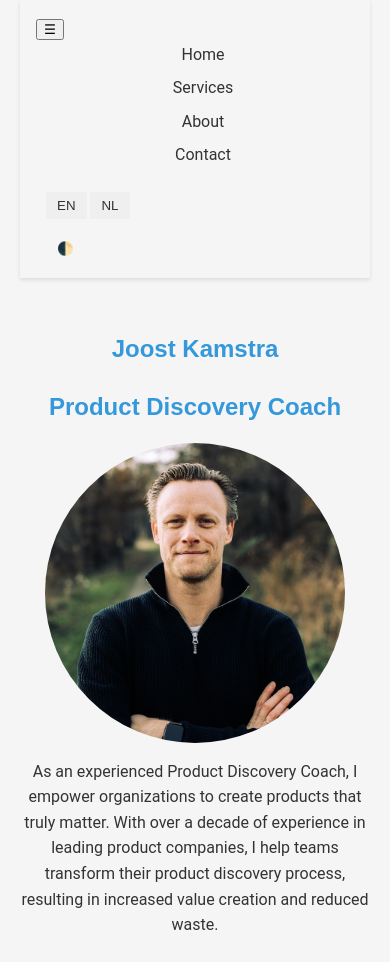
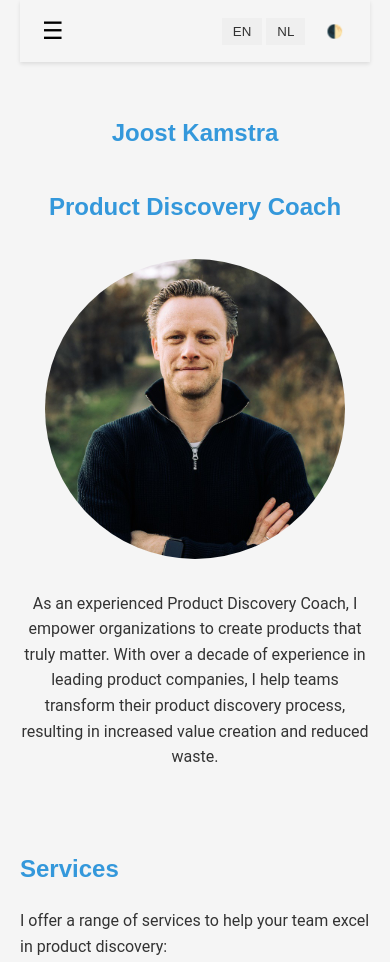
Before and after one commit to Kigma-Digital-Solutions/product-discovery-coach-website, a plain HTML site: page index.html in a window 390 px wide. Shown: the top 962 px of the page. Drawn offline with Linux system fonts and the light colour scheme.

Commit message:
Update styles.css

```diff
--- a/styles.css
+++ b/styles.css
@@ -45,6 +45,12 @@ header {
     box-shadow: 0 2px 4px rgba(0,0,0,0.1);
 }
 
+.header-content {
+    display: flex;
+    justify-content: space-between;
+    align-items: center;
+}
+
 nav ul {
     list-style-type: none;
     padding: 0;
@@ -78,6 +84,14 @@ nav ul li a:hover, nav ul li a.active,
     margin-left: 10px;
 }
 
+#menu-toggle {
+    display: none;
+    background: none;
+    border: none;
+    font-size: 1.5rem;
+    cursor: pointer;
+}
+
 main {
     padding: 2rem 0;
 }
@@ -94,6 +108,15 @@ h1, h2, h3, h4, h5, h6 {
     text-align: center;
     margin-bottom: 4rem;
     width: 100%;
+}
+
+.home-content {
+    display: flex;
+    flex-direction: column;
+    align-items: center;
+    width: 100%;
+    max-width: 600px;
+    margin: 0 auto;
 }
 
 #home h1, #home h2, #home p {
@@ -114,6 +137,8 @@ h1, h2, h3, h4, h5, h6 {
     border-radius: 50%;
     margin: 1rem auto;
     display: block;
+    object-fit: cover;
+    object-position: center;
 }
 
 section {
@@ -170,21 +195,34 @@ footer {
 }
 
 @media (max-width: 768px) {
-    header {
-        flex-direction: column;
+    #menu-toggle {
+        display: block;
+    }
+
+    nav {
+        position: absolute;
+        top: 100%;
+        left: 0;
+        right: 0;
+        background-color: var(--bg-color);
+        display: none;
+        padding: 1rem;
+    }
+
+    nav.active {
+        display: block;
     }
 
     nav ul {
         flex-direction: column;
-        align-items: center;
     }
 
     nav ul li {
-        margin-right: 0;
-        margin-bottom: 0.5rem;
+        margin: 0.5rem 0;
     }
 
-    .language-switch, #theme-toggle {
-        margin-top: 1rem;
+    .header-buttons {
+        display: flex;
+        align-items: center;
     }
 }
```
